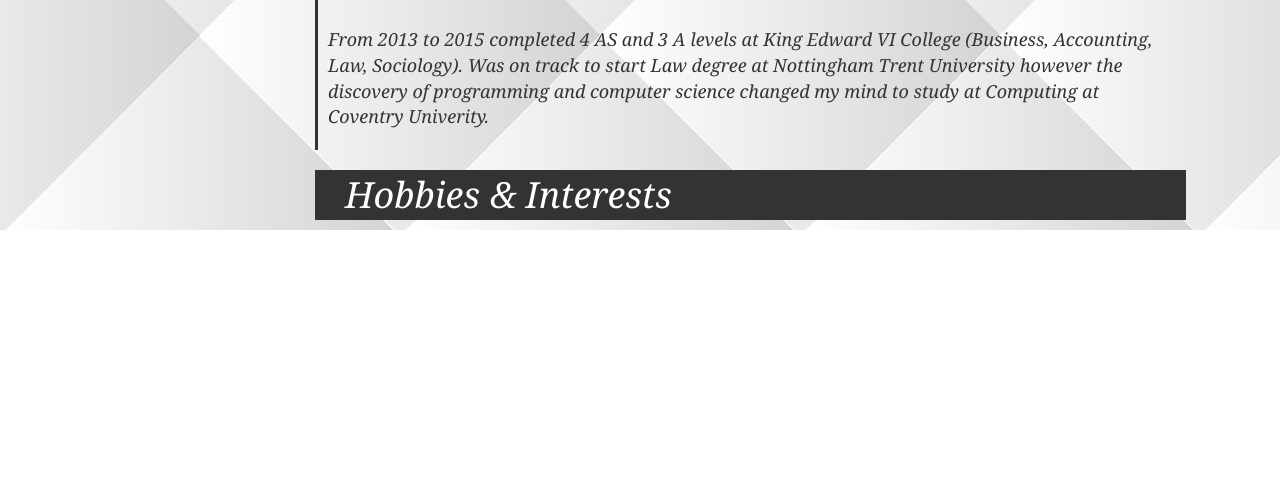
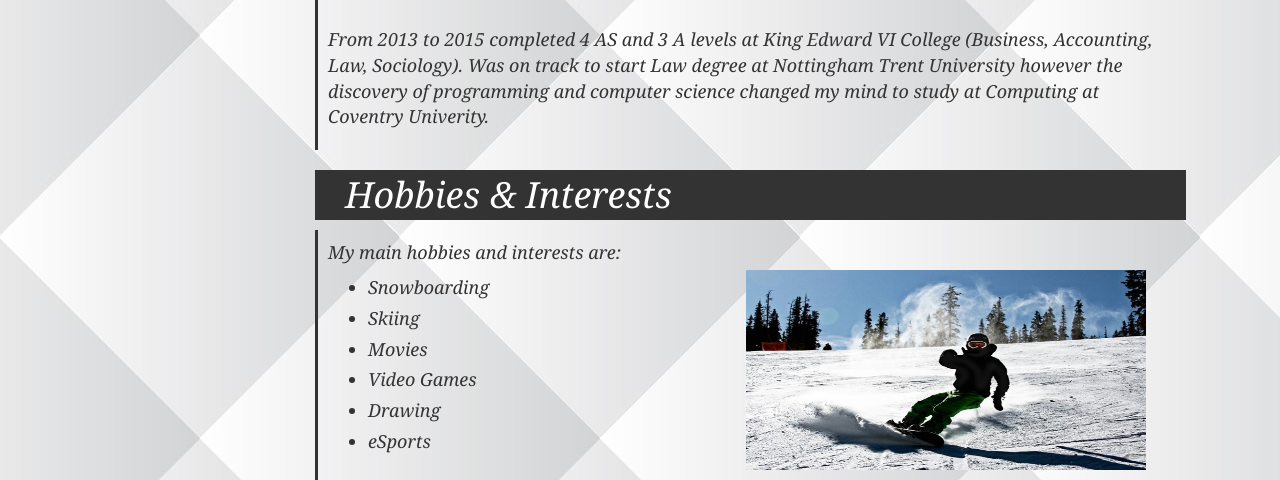
Before and after one commit to riceh3/205CDE-Worksheets, a plain HTML site: page Portfolio/Pages/aboutme.html in a window 1280 px wide. Shown: the part 762-1242 px from the top of the page. Before the commit the page ends 992 px from the top, so only its background shows below. Drawn offline with nearby package versions, Linux system fonts and the light colour scheme; files whose address does not match are found by name.

Commit message:
interests

```diff
--- a/Portfolio/Pages/aboutme.html
+++ b/Portfolio/Pages/aboutme.html
@@ -80,7 +80,19 @@
                             changed my mind to study at Computing at Coventry Univerity.</p>
                      </div>
                      <h1>Hobbies & Interests</h1>
+                     <div class="interests">
+                         <p>My main hobbies and interests are:</p>
+                         <ul>
+                             <li>Snowboarding</li>
+                             <li>Skiing</li>
+                             <li>Movies</li>
+                             <li>Video Games</li>
+                             <li>Drawing</li>
+                             <li>eSports</li>
+                         </ul>
+                         <img src="/home/riceh3/205CDE-Worksheets/Portfolio/images/snowboarding.jpg" alt="snow"/>
 
+                     </div>
                 </article>
             </div>
     </div>
--- a/Portfolio/Pages/aboutstyle.css
+++ b/Portfolio/Pages/aboutstyle.css
@@ -138,3 +138,25 @@ article h1 {
     padding: 10px;
     border-left: solid #333;
 }
+.interests {
+    padding: 10px;
+    border-left: solid #333;
+}
+.interests p {
+    font-size: 18px;
+    font-family: Cambria, Cochin, Georgia, Times, Times New Roman, serif;
+    font-style: italic;
+}
+.interests ul li{
+    font-size: 18px;
+    font-family: Cambria, Cochin, Georgia, Times, Times New Roman, serif;
+    font-style: italic;
+    padding-bottom: 5px;
+}
+.interests img {
+    width: 400px;
+    height: 200px;
+    float: right;
+    margin-top: -200px;
+    margin-right: 30px;
+}
```
Also changed, not shown: Portfolio/images/snowboarding.jpg (added).
